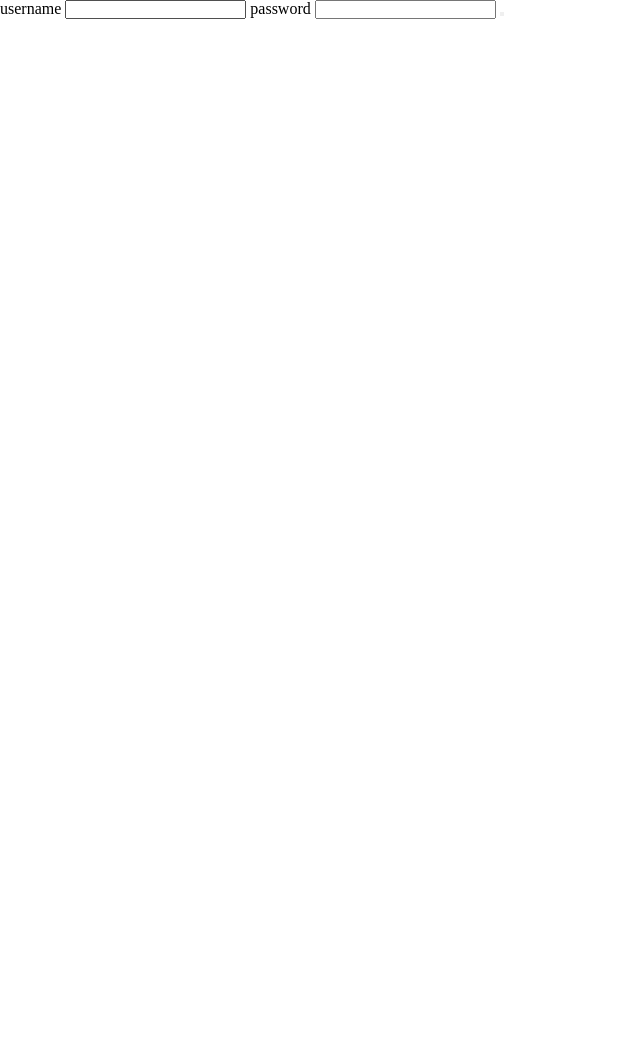
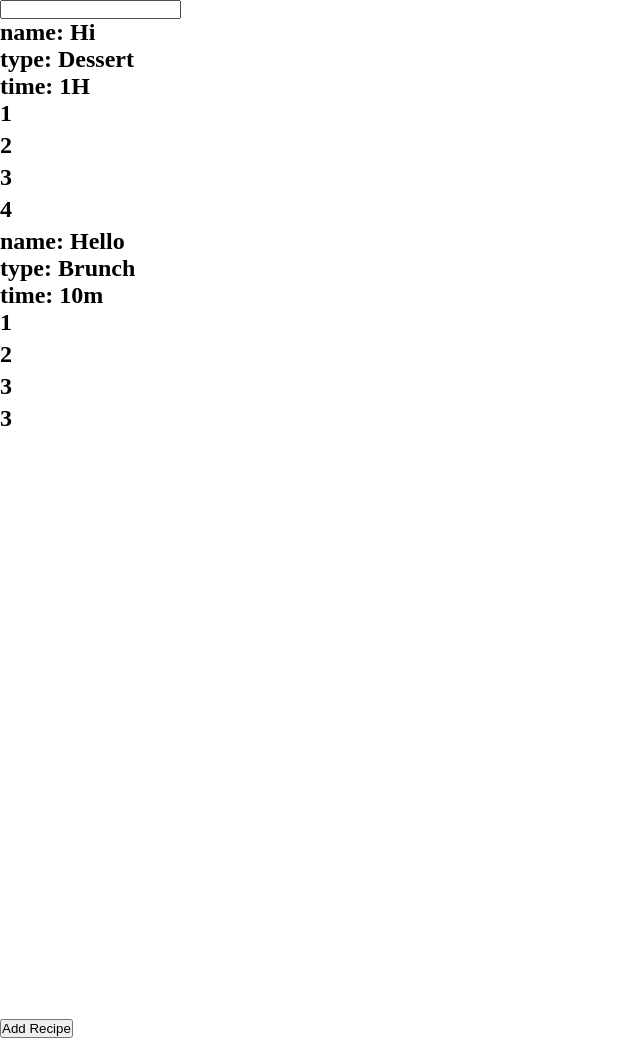
Before and after one commit to YairMoler/FAJAX, a plain HTML site: page index.html in a window 1280 px wide. Shown: the whole page, without its empty margins (0-640 px from the left). Before the commit the page ends 800 px from the top, so only its background shows below. Drawn offline with Linux system fonts and the light colour scheme.

Commit message:
showRecipe function

```diff
--- a/CSS/index.css
+++ b/CSS/index.css
@@ -5,11 +5,11 @@
 }
 
 p {
-    border: solid;
+    margin-bottom: 5px;
 }
 
 #application-text{
     width: 500px;
-    height: 100px;
+    min-height: 1000px;
     overflow-y: auto;
 }
--- /dev/null
+++ b/JS/application.js
@@ -0,0 +1,33 @@
+localStorage.setItem(
+    "myItem",
+    JSON.stringify([{
+        name: "Hi",
+        type: "Dessert",
+        time: "1H",
+        steps: ["1", "2", "3", "4"],
+    },
+    {
+        name: "Hello",
+        type: "Brunch",
+        time: "10m",
+        steps: ["1", "2", "3", "3"],
+    }])
+);
+
+function showRecipe(recipeArrStr) {
+    let newHTML = ``;
+    const recipeArr = JSON.parse(recipeArrStr);
+    for (let recipeObj of recipeArr) {
+        for (let key in recipeObj) {
+            if (key != "steps") {
+                newHTML += `<h2>${key}: ${recipeObj[key]}<h2>`;
+            } else {
+                for (let step of recipeObj["steps"]) newHTML += `<p>${step}</p>`;
+            }
+        }
+    }
+
+    document.getElementById("application-text").innerHTML = newHTML;
+}
+
+showRecipe(localStorage.getItem("myItem"));
--- a/JS/index.js
+++ b/JS/index.js
@@ -6,4 +6,4 @@ const changePage = (pageName) => {
     display.appendChild(clone);
 };
 
-window.onload = (x) => changePage("login-page");
+window.onload = (x) => changePage("application");
--- a/index.html
+++ b/index.html
@@ -46,6 +46,8 @@
 
         </div>
         <button>Add Recipe</button>
+
+        <script src="./JS/application.js"></script>
     </template>
 </body>
 
```
Also changed, not shown: JS/login.js (line endings or trailing spaces).
